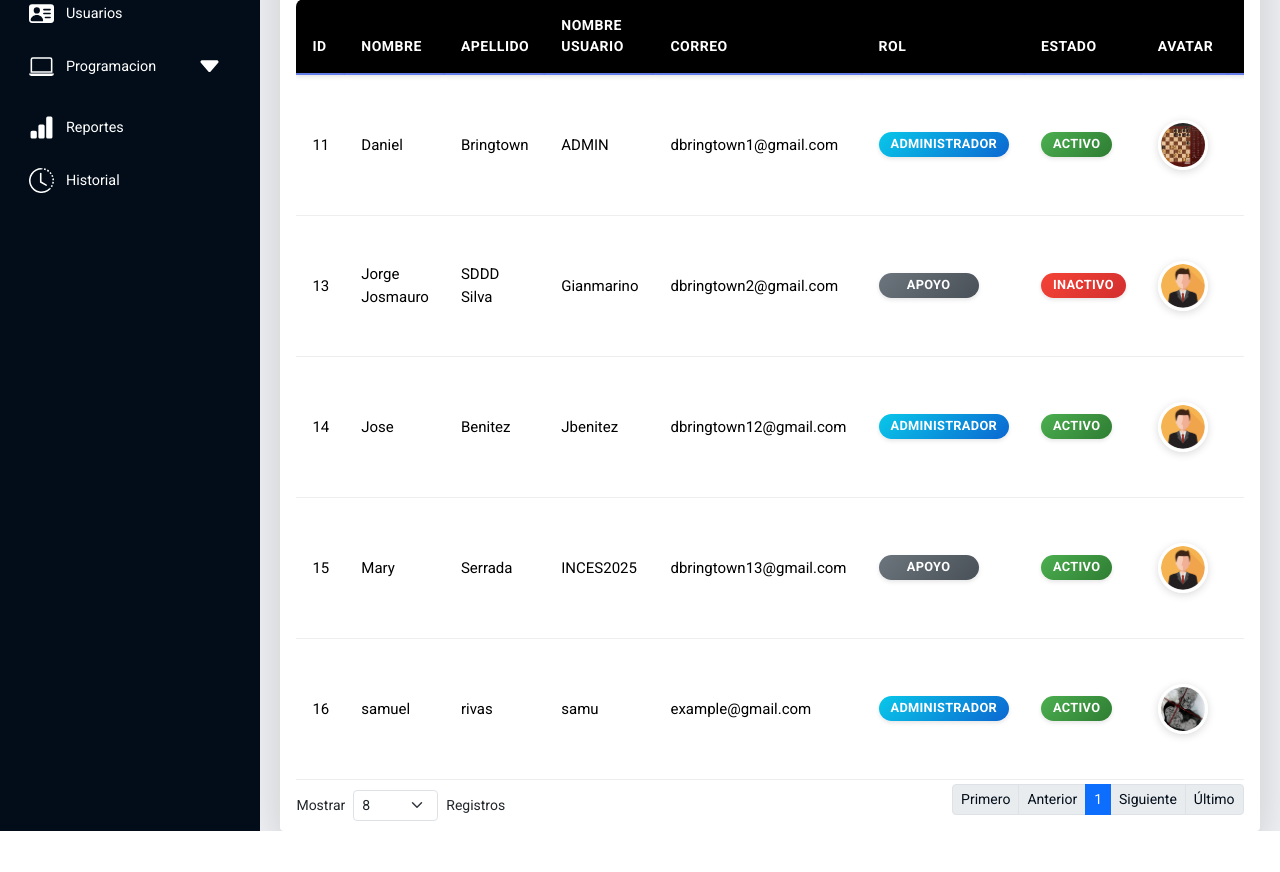
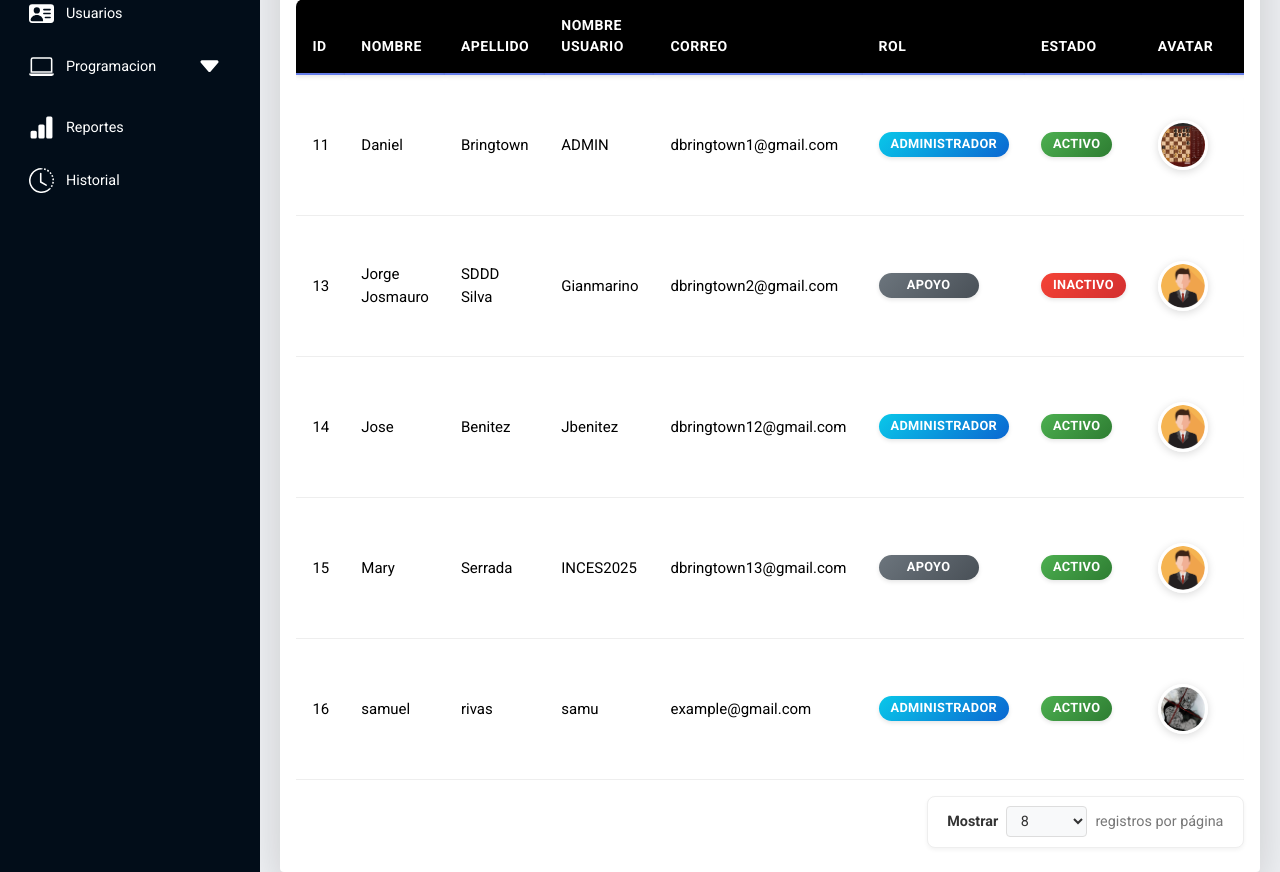
Before and after one commit to RexuzSR/sistema-de-gestion-inces, a PHP site: page /app/vista/usuario.php in a window 1280 px wide. Shown: the part 301-1173 px from the top of the page. Before the commit the page ends 1132 px from the top, so only its background shows below. Run offline with PHP 8.4, Linux system fonts and the light colour scheme; the visitor is signed in with stand-in values (Sample User, id 1); data comes from the database, SQL or seed files in the repository; some libraries are stand-ins or nearby versions; some web fonts are replaced.

Commit message:
paginacion nueva

```diff
--- a/app/vista/usuario.php
+++ b/app/vista/usuario.php
@@ -269,47 +269,20 @@ if (!empty($imagenUsuario)) {
                         </table>
                     </div>
                     <!-- Paginación -->
+                    <div id="paginacion-container"></div>
+                    <div class="registros-crud-container">
+                        <div class="registros-crud-selector">
+                            <label for="registros">Mostrar</label>
+                            <select id="registros">
+                                <option value="8" selected>8</option>
+                                <option value="15">15</option>
+                                <option value="25">25</option>
+                                <option value="0">Todos</option>
+                            </select>
+                            <span>registros por página</span>
+                        </div>
+                    </div>
 
-<div class="d-flex justify-content-between align-items-center">
-
-<div class="registros-container d-flex align-items-center gap-2">
-        <label class="label">Mostrar</label>
-        <select class="form-select form-select form-select-sm" id="registros">
-        <option value="1">1</option>
-          <option value="5">5</option>
-          <option value="8" selected>8</option>
-          <option value="10">10</option>
-          <option value="15">15</option>
-          <option value="Todos">Todos</option>
-        </select>
-        <span class="label">Registros</span>
-      </div>
-
-    <nav aria-label="Page navigation" class="mt-1">
-        <ul class="pagination pagination-sm">
-          <li class="page-item">
-            <a class="page-link" href="#">Primero</a>
-          </li>
-          <li class="page-item">
-            <a class="page-link" href="#">Anterior</a>
-          </li>
-          <li class="page-item active" aria-current="page">
-            <a class="page-link" href="#">1</a>
-          </li>
-          <li class="page-item"><a class="page-link" href="#">2</a></li>
-          <li class="page-item"><a class="page-link" href="#">3</a></li>
-          <li class="page-item"><a class="page-link" href="#">4</a></li>
-          <li class="page-item"><a class="page-link" href="#">5</a></li>
-          <li class="page-item">
-            <a class="page-link" href="#">Siguiente</a>
-          </li>
-          <li class="page-item">
-            <a class="page-link" href="#">Último</a>
-          </li>
-        </ul>
-      </nav>
-
-</div>
 
 
 
--- a/assets/css/crud.css
+++ b/assets/css/crud.css
@@ -745,3 +745,110 @@ td{
     border: 2px solid #fff;
     box-shadow: 0 0 0 2px rgba(0,0,0,0.03);
 }
+
+/* ============================================
+   ESTILOS DE PAGINACIÓN MODERNA (ESTILO HISTORIAL)
+   ============================================ */
+.info-paginacion-crud {
+    text-align: center;
+    color: #666;
+    font-size: 0.9rem;
+    margin-bottom: 1rem;
+    margin-top: 1.5rem;
+}
+
+.paginacion-crud {
+    display: flex;
+    justify-content: center;
+    gap: 0.5rem;
+    margin-bottom: 1.5rem;
+    flex-wrap: wrap;
+}
+
+.paginacion-crud button {
+    padding: 0.5rem 0.75rem;
+    border: 1px solid #ddd;
+    background: white;
+    border-radius: 4px;
+    cursor: pointer;
+    font-size: 0.9rem;
+    transition: all 0.3s ease;
+    color: #333;
+}
+
+.paginacion-crud button:hover {
+    background: #06b1e6;
+    color: white;
+    border-color: #06b1e6;
+}
+
+.paginacion-crud button.activa {
+    background: #06b1e6;
+    color: white;
+    border-color: #06b1e6;
+    font-weight: bold;
+}
+
+.paginacion-crud button:disabled {
+    opacity: 0.5;
+    cursor: not-allowed;
+    background: #f8f9fa;
+    color: #aaa;
+}
+
+.registros-crud-container {
+    display: flex;
+    justify-content: flex-end;
+    margin-top: 1rem;
+    margin-bottom: 1.5rem;
+}
+
+.registros-crud-selector {
+    display: flex;
+    align-items: center;
+    gap: 0.5rem;
+    background: white;
+    padding: 0.6rem 1.2rem;
+    border-radius: 8px;
+    box-shadow: 0 2px 4px rgba(0, 0, 0, 0.05);
+    font-size: 0.9rem;
+    color: #555;
+    border: 1px solid #eee;
+}
+
+.registros-crud-selector label {
+    font-weight: 600;
+    color: #333;
+    margin: 0;
+}
+
+.registros-crud-selector select {
+    padding: 0.3rem 0.6rem;
+    border: 1px solid #ddd;
+    border-radius: 4px;
+    font-size: 0.9rem;
+    color: #333;
+    background: #f8f9fa;
+    cursor: pointer;
+    transition: border-color 0.2s ease, box-shadow 0.2s ease;
+    outline: none;
+}
+
+.registros-crud-selector select:focus {
+    border-color: #05c5e7;
+    box-shadow: 0 0 0 3px rgba(4, 235, 235, 0.2);
+}
+
+.registros-crud-selector select:hover {
+    border-color: #aab;
+}
+
+.registros-crud-selector span {
+    color: #777;
+}
+
+@media (max-width: 768px) {
+    .registros-crud-container {
+        justify-content: center;
+    }
+}
--- a/assets/js/Usuario/paginacionUsuario.js
+++ b/assets/js/Usuario/paginacionUsuario.js
@@ -10,9 +10,10 @@ $(document).ready(function () {
             dataType: 'json',
             success: function (data) {
                 const totalRecords = data.length; // Total de registros
-                const totalPages = perPage === 'Todos' ? 1 : Math.ceil(totalRecords / perPage); // Calcular páginas totales
-                let start = (page - 1) * perPage; // Índice inicial
-                let end = start + parseInt(perPage); // Índice final
+                const perPageVal = recordsPerPage === 'Todos' ? totalRecords : parseInt(recordsPerPage);
+                const totalPages = recordsPerPage === 'Todos' ? 1 : Math.ceil(totalRecords / perPageVal); // Calcular páginas totales
+                let start = (page - 1) * perPageVal; // Índice inicial
+                let end = start + perPageVal; // Índice final
 
                 // Si selecciona "Todos", mostramos todos los registros
                 if (perPage === 'Todos') {
@@ -74,7 +75,7 @@ $(document).ready(function () {
                 $('#tabla-usuarios tbody').html(rows); // Actualiza la tabla
 
                 // Renderizar la paginación
-                renderizarPaginacion(totalPages, page);
+                renderizarPaginacion(totalPages, page, totalRecords);
             },
             error: function (xhr, status, error) {
                 console.error('Error en la solicitud AJAX:', error);
@@ -84,43 +85,72 @@ $(document).ready(function () {
     }
 
     // Función para renderizar la paginación
-    function renderizarPaginacion(totalPages, activePage) {
+    function renderizarPaginacion(totalPages, activePage, totalRegistros) {
+        const container = $('#paginacion-container');
+
+        if (totalPages <= 1 || recordsPerPage === 'Todos') {
+            container.html('');
+            return;
+        }
+
+        const perPageVal = parseInt(recordsPerPage);
         let paginationHTML = `
-            <li class="page-item ${activePage === 1 ? 'disabled' : ''}">
-                <a class="page-link" href="#" data-page="1">Primero</a>
-            </li>
-            <li class="page-item ${activePage === 1 ? 'disabled' : ''}">
-                <a class="page-link" href="#" data-page="${activePage - 1}">Anterior</a>
-            </li>
+            <div class="info-paginacion-crud">
+                Mostrando ${(activePage - 1) * perPageVal + 1} a ${Math.min(activePage * perPageVal, totalRegistros)} de ${totalRegistros} registros
+            </div>
+            <div class="paginacion-crud">
         `;
 
-        for (let i = 1; i <= totalPages; i++) {
+        // Botón Anterior
+        paginationHTML += `
+            <button data-page="${Math.max(1, activePage - 1)}" ${activePage === 1 ? 'disabled' : ''}>
+                ← Anterior
+            </button>
+        `;
+
+        // Lógica de números de página (estilo Historial)
+        const inicio = Math.max(1, activePage - 2);
+        const fin = Math.min(totalPages, activePage + 2);
+
+        if (inicio > 1) {
+            paginationHTML += `<button data-page="1">1</button>`;
+            if (inicio > 2) paginationHTML += `<span>...</span>`;
+        }
+
+        for (let i = inicio; i <= fin; i++) {
             paginationHTML += `
-                <li class="page-item ${activePage === i ? 'active' : ''}">
-                    <a class="page-link" href="#" data-page="${i}">${i}</a>
-                </li>
+                <button class="${activePage === i ? 'activa' : ''}" data-page="${i}">
+                    ${i}
+                </button>
             `;
         }
 
+        if (fin < totalPages) {
+            if (fin < totalPages - 1) paginationHTML += `<span>...</span>`;
+            paginationHTML += `<button data-page="${totalPages}">${totalPages}</button>`;
+        }
+
+        // Botón Siguiente
         paginationHTML += `
-            <li class="page-item ${activePage === totalPages ? 'disabled' : ''}">
-                <a class="page-link" href="#" data-page="${activePage + 1}">Siguiente</a>
-            </li>
-            <li class="page-item ${activePage === totalPages ? 'disabled' : ''}">
-                <a class="page-link" href="#" data-page="${totalPages}">Último</a>
-            </li>
+            <button data-page="${Math.min(totalPages, activePage + 1)}" ${activePage === totalPages ? 'disabled' : ''}>
+                Siguiente →
+            </button>
         `;
 
-        $('.pagination').html(paginationHTML); // Actualiza la paginación
+        paginationHTML += '</div>';
+        container.html(paginationHTML);
     }
 
     // Event listener para cambiar la página
-    $(document).on('click', '.pagination .page-link', function (e) {
+    $(document).on('click', '.paginacion-crud button', function (e) {
         e.preventDefault();
+        if ($(this).prop('disabled') || $(this).hasClass('activa')) return;
+
         const newPage = parseInt($(this).data('page'));
         if (!isNaN(newPage)) {
             currentPage = newPage;
             cargarRegistros(currentPage, recordsPerPage);
+            window.scrollTo({ top: 0, behavior: 'smooth' });
         }
     });
 
```
Also changed, not shown: app/vista/cursos.php (+14 -23 lines), app/vista/docente.php (+8 -14 lines), app/vista/participante.php (+13 -20 lines), assets/js/Curso/tabla-curso.js (+41 -37 lines), assets/js/Docente/tabla-unificada-docentes.js (+44 -38 lines), assets/js/tabla-participantes.js (+41 -37 lines).
